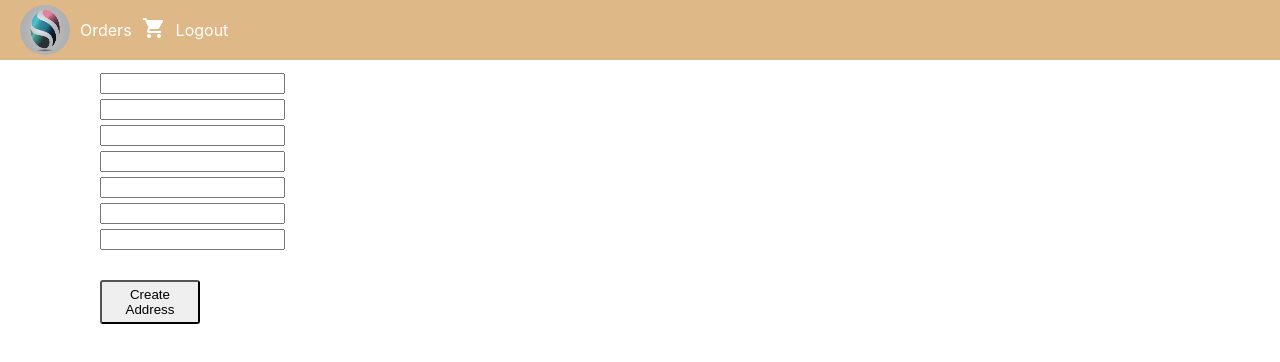
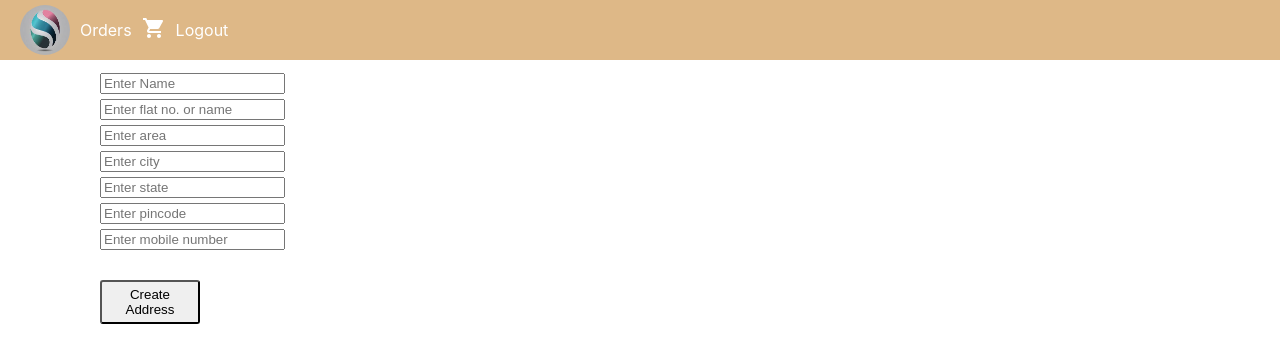
Before and after one commit to riteshsingla36/shopify, a React (Create React App) app: page /create-address in a window 1280 px wide. Shown: the top 362 px of the page. Built offline with nearby package versions, Linux system fonts and the light colour scheme; sample sign-in values are in the browser's storage.

Commit message:
placeholders for all the input added

```diff
--- a/src/App.js
+++ b/src/App.js
@@ -25,7 +25,6 @@ function App() {
   return (
     <div className="App">
       {/* <Navbar /> */}
-
       <Routes>
         {/* seller routes */}
         <Route element={<PrivateRoute />}>
@@ -37,8 +36,7 @@ function App() {
         <Route path='/seller/signup' element={<><Navbar /><Signup /></>} />
         <Route path='/seller/login' element={<><Navbar /><Login /></>} />
 
-
-
+{/* user routes */}
         <Route element={<UserPrivateRoute />} >
           <Route path='/' element={<Home />} />
           <Route path='/cart' element={<Cart />} />
--- a/src/clientcomponents/CreateAddress.jsx
+++ b/src/clientcomponents/CreateAddress.jsx
@@ -50,30 +50,35 @@ const CreateAddress = () => {
         type="text"
         value={name}
         onChange={(e) => setName(e.target.value)}
+        placeholder="Enter Name"
       />
       {error && !name && <span>Name is required</span>}
       <input
         type="text"
         value={flat}
         onChange={(e) => setFlat(e.target.value)}
+        placeholder="Enter flat no. or name"
       />
       {error && !flat && <span>Flat is required</span>}
       <input
         type="text"
         value={area}
         onChange={(e) => setArea(e.target.value)}
+        placeholder="Enter area"
       />
       {error && !area && <span>Area is required</span>}
       <input
         type="text"
         value={city}
         onChange={(e) => setCity(e.target.value)}
+        placeholder="Enter city"
       />
       {error && !city && <span>City is required</span>}
       <input
         type="text"
         value={state}
         onChange={(e) => setState(e.target.value)}
+        placeholder="Enter state"
       />
       {error && !state && <span>State is required</span>}
       <input
@@ -81,6 +86,7 @@ const CreateAddress = () => {
         max="999999"
         value={pincode}
         onChange={(e) => setPincode(e.target.value)}
+        placeholder="Enter pincode"
       />
       {error && !pincode && <span>pincode is required</span>}
       <input
@@ -88,6 +94,7 @@ const CreateAddress = () => {
         max="9999999999"
         value={mobile}
         onChange={(e) => setMobile(e.target.value)}
+        placeholder="Enter mobile number"
       />
       {error && !mobile && <span>Mobile is required</span>}
 
```
